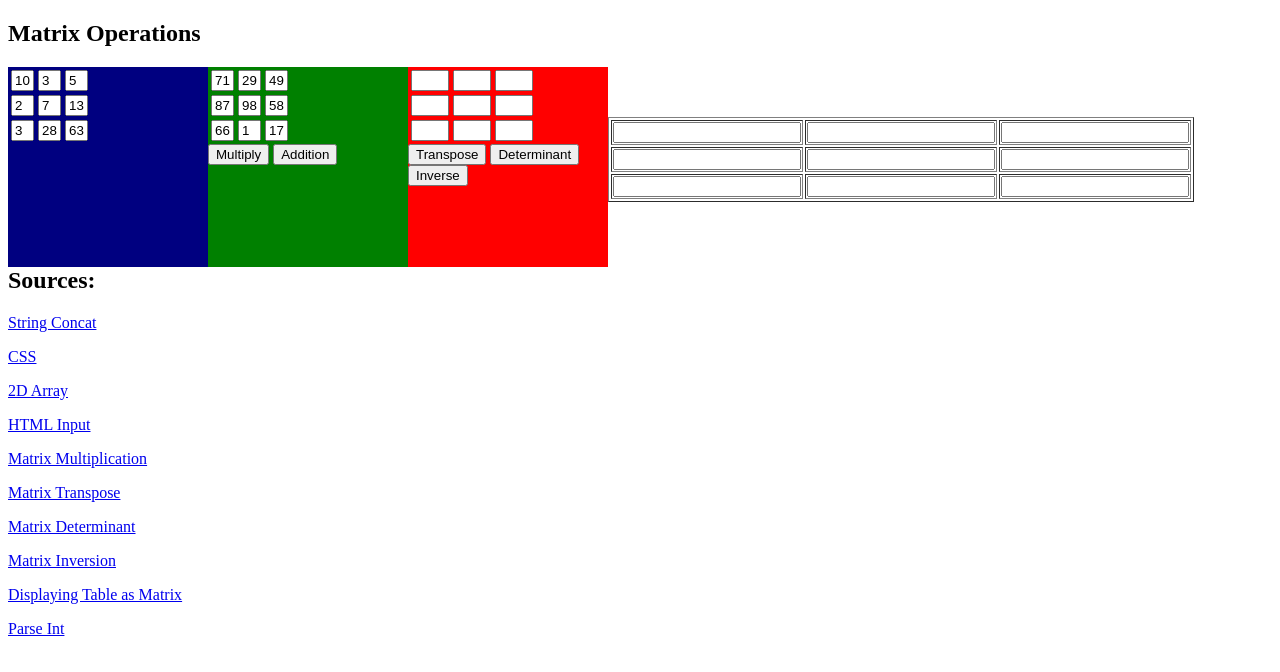
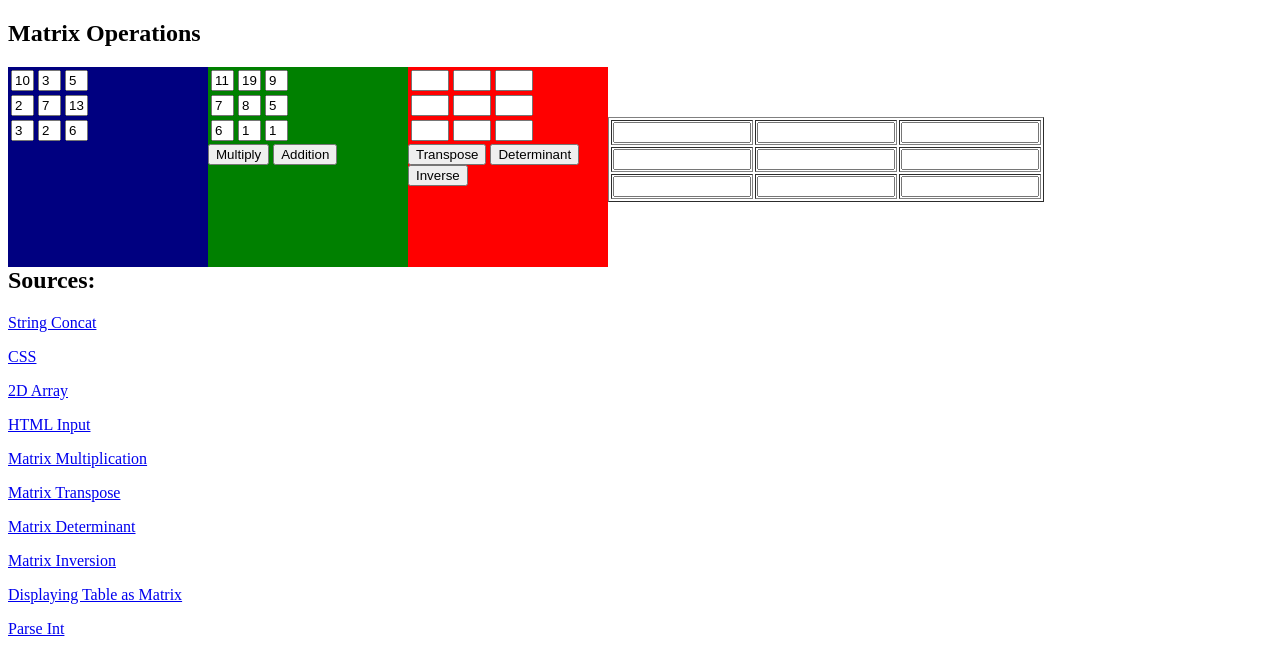
Before and after one commit to abdikmen/advanced-programming, a plain HTML site: page matrix.html in a window 1280 px wide. Drawn offline with Linux system fonts and the light colour scheme.

Commit message:
TP Changes

```diff
--- a/matrix.html
+++ b/matrix.html
@@ -59,8 +59,8 @@
         </tr>
         <tr>
             <td><input id="20" type="text" value=3 style="width: 15px;"></td>
-            <td><input id="21" type="text" value=28 style="width: 15px;"></td>
-            <td><input id="22" type="text" value=63 style="width: 15px;"></td>
+            <td><input id="21" type="text" value=2 style="width: 15px;"></td>
+            <td><input id="22" type="text" value=6 style="width: 15px;"></td>
         </tr>
     </table>
 </div>
@@ -68,19 +68,19 @@
 <div id="secondDiv">
 <table class="matrix2">
         <tr>
-            <td><input id="002" type="text" value=71 style="width: 15px;"></td>
-            <td><input id="012" type="text" value=29 style="width: 15px;"></td>
-            <td><input id="022" type="text" value=49 style="width: 15px;"></td>
+            <td><input id="002" type="text" value=11 style="width: 15px;"></td>
+            <td><input id="012" type="text" value=19 style="width: 15px;"></td>
+            <td><input id="022" type="text" value=9 style="width: 15px;"></td>
         </tr>
         <tr>
-           <td><input id="102" type="text" value=87 style="width: 15px;"></td>
-            <td><input id="112" type="text" value=98 style="width: 15px;"></td>
-            <td><input id="122" type="text" value=58 style="width: 15px;"></td>
+           <td><input id="102" type="text" value=7 style="width: 15px;"></td>
+            <td><input id="112" type="text" value=8 style="width: 15px;"></td>
+            <td><input id="122" type="text" value=5 style="width: 15px;"></td>
         </tr>
         <tr>
-            <td><input id="202" type="text" value=66 style="width: 15px;"></td>
+            <td><input id="202" type="text" value=6 style="width: 15px;"></td>
             <td><input id="212" type="text" value=1 style="width: 15px;"></td>
-            <td><input id="222" type="text" value=17 style="width: 15px;"></td>
+            <td><input id="222" type="text" value=1 style="width: 15px;"></td>
 
         </tr>
     </table>
@@ -128,19 +128,19 @@
 </div>
   <table border="1">
           <tr>
-            <th><input id="00rr" type="text" style="width: 180px;"></th>
-            <td><input id="01rr" type="text" style="width: 180px;"></td>
-            <td><input id="02rr" type="text" style="width: 180px;"></td>
+            <th><input id="00rr" type="text" style="width: 130px;"></th>
+            <td><input id="01rr" type="text" style="width: 130px;"></td>
+            <td><input id="02rr" type="text" style="width: 130px;"></td>
             </tr>
           <tr>
-            <th><input id="10rr" type="text" style="width: 180px;"></th>
-            <td><input id="11rr" type="text" style="width: 180px;"></td>
-            <td><input id="12rr" type="text" style="width: 180px;"></td>
+            <th><input id="10rr" type="text" style="width: 130px;"></th>
+            <td><input id="11rr" type="text" style="width: 130px;"></td>
+            <td><input id="12rr" type="text" style="width: 130px;"></td>
             </tr>
             <tr>
-            <th><input id="20rr" type="text" style="width: 180px;"></th>
-            <td><input id="21rr" type="text" style="width: 180px;"></td>
-            <td><input id="22rr" type="text" style="width: 180px;"></td>
+            <th><input id="20rr" type="text" style="width: 130px;"></th>
+            <td><input id="21rr" type="text" style="width: 130px;"></td>
+            <td><input id="22rr" type="text" style="width: 130px;"></td>
             </tr>
           </table>
 </div>
```
